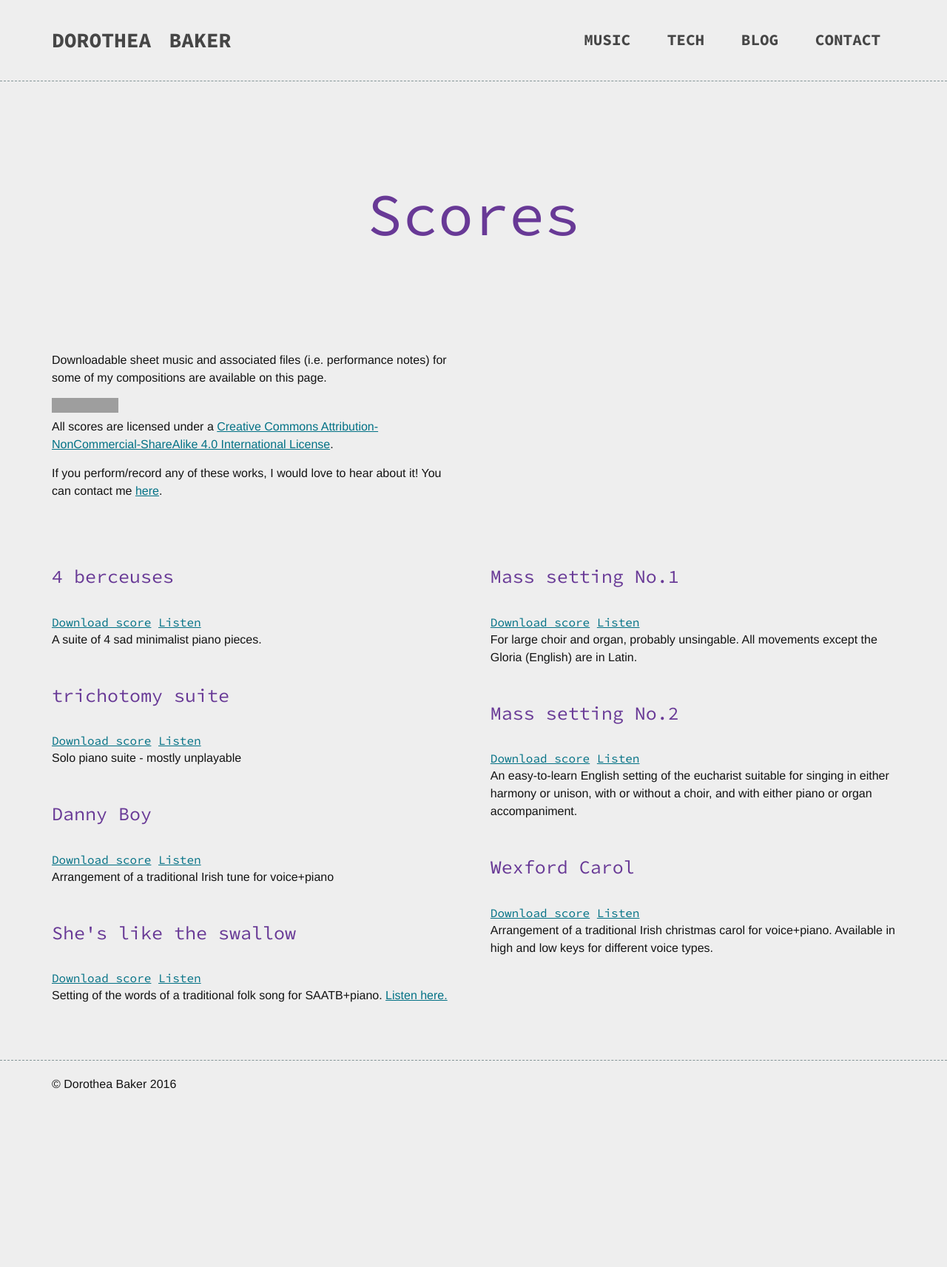
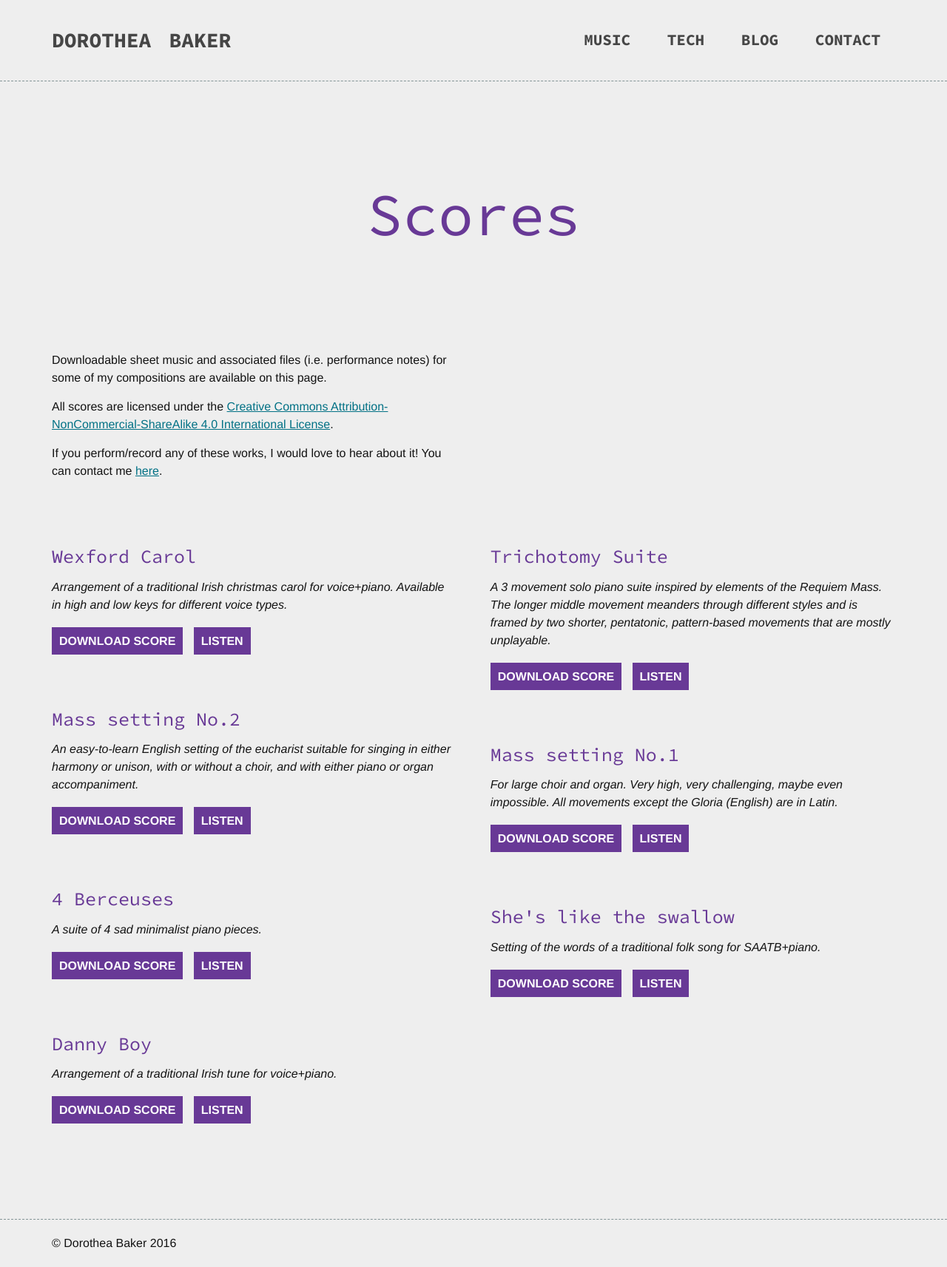
Before and after one commit to d-baker/navsite, a Jekyll site: the page built from scores.html, in a window 1280 px wide. Shown: the whole page at 74% size. Built offline with Jekyll 4.4.1, drawn with Linux system fonts in a browser that asks for light colours; before the commit the page ends 1498 px from its top, so only the background shows below that; grey boxes are pictures that could not be loaded.

Commit message:
almost complete styling of scores page

```diff
--- a/_data/scores.yml
+++ b/_data/scores.yml
@@ -1,36 +1,39 @@
 col1:
-  - title: 4 berceuses
-    url:
-    listen: https://dbaker.bandcamp.com/album/berceuses
-    description: A suite of 4 sad minimalist piano pieces.
 
-  - title: trichotomy suite
+  - title: Wexford Carol
     url:
     listen:
-    description: Solo piano suite - mostly unplayable
-
-  - title: Danny Boy
-    url:
-    listen: music/audio/originalcomps/Danny_Boy.html
-    description: Arrangement of a traditional Irish tune for voice+piano
-
-  - title: She's like the swallow
-    url:
-    listen: music/video/originalcomps/Shes_like_the_swallow.html
-    description: Setting of the words of a traditional folk song for SAATB+piano. <a href="">Listen here.</a>
-
-col2:
-  - title: Mass setting No.1
-    url:
-    listen:
-    description: For large choir and organ, probably unsingable. All movements except the Gloria (English) are in Latin.
+    description: Arrangement of a traditional Irish christmas carol for voice+piano. Available in high and low keys for different voice types.
 
   - title: Mass setting No.2
     url:
     listen:
     description: An easy-to-learn English setting of the eucharist suitable for singing in either harmony or unison, with or without a choir, and with either piano or organ accompaniment.
 
-  - title: Wexford Carol
+  - title: 4 Berceuses
+    url:
+    listen: https://dbaker.bandcamp.com/album/berceuses
+    description: A suite of 4 sad minimalist piano pieces.
+
+  - title: Danny Boy
+    url:
+    listen: music/audio/originalcomps/Danny_Boy.html
+    description: Arrangement of a traditional Irish tune for voice+piano.
+
+
+col2:
+
+  - title: Trichotomy Suite
     url:
     listen:
-    description: Arrangement of a traditional Irish christmas carol for voice+piano. Available in high and low keys for different voice types.
+    description: A 3 movement solo piano suite inspired by elements of the Requiem Mass. The longer middle movement meanders through different styles and is framed by two shorter, pentatonic, pattern-based movements that are mostly unplayable.
+
+  - title: Mass setting No.1
+    url:
+    listen:
+    description: For large choir and organ. Very high, very challenging, maybe even impossible. All movements except the Gloria (English) are in Latin.
+
+  - title: She's like the swallow
+    url:
+    listen: music/video/originalcomps/Shes_like_the_swallow.html
+    description: Setting of the words of a traditional folk song for SAATB+piano.
--- a/_includes/music-submenu.html
+++ b/_includes/music-submenu.html
@@ -1,3 +1,11 @@
+<li>
+	{% if page.url == "/music/scores/" %}
+	    <a class="current" href="{{ page.url | prepend: site.baseurl }}">scores</a>
+	{% else %}
+	    <a href="{{ "/music/scores" | prepend: site.baseurl }}">scores</a>
+	{% endif %}
+</li>
+
 <li>
 	{% if page.url == "/music/audio/" %}
 	    <a class="current" href="{{ page.url | prepend: site.baseurl }}">audio</a>
--- a/css/main.scss
+++ b/css/main.scss
@@ -262,10 +262,10 @@ footer {
     margin-top: 60px;
 }
 
-.botlisting {
+.botlisting, .scorelisting {
     margin-bottom: 40px;
 
-    h3 {
+    h2, h3 {
         margin-bottom: 10px;
     }
 
@@ -274,8 +274,42 @@ footer {
     }
 }
 
+.score {
+    margin-bottom: 60px;
+
+    .descrip {
+        font-style: italic;
+    }
+}
+
+.scorelisting .buttons {
+    margin-top: 20px;
+}
+
+.scorelink {
+    text-transform: uppercase;
+    font-weight: bold;
+    color: white;
+    background: $musicHighlight;
+    text-decoration: none;
+    margin-top: 20px;
+    padding: 20px;
+    display: block;
+    text-align: center;
+}
+
 
 @media (min-width: 900px) {
+    .scorelink {
+        display: inline;
+        padding: 10px;
+        margin-right: 10px;
+
+        &:hover {
+            background: $musicHighlight - #111;
+        }
+    }
+
     .back {
         margin-top: 0px;
     }
--- a/scores.html
+++ b/scores.html
@@ -9,23 +9,25 @@ permalink: /music/scores/
 <div class="textblock">
 	<p>Downloadable sheet music and associated files (i.e. performance notes) for some of my compositions are available on this page.</p>
 	<p>
-	<a rel="license" href="http://creativecommons.org/licenses/by-nc-sa/4.0/deed.en_GB"><img alt="Creative Commons Licence" style="border-width:0" src="http://i.creativecommons.org/l/by-nc-sa/4.0/88x31.png" /></a><br />All scores are licensed under a <a rel="license" href="http://creativecommons.org/licenses/by-nc-sa/4.0/deed.en_GB">Creative Commons Attribution-NonCommercial-ShareAlike 4.0 International License</a>.
+	All scores are licensed under the <a rel="license" href="http://creativecommons.org/licenses/by-nc-sa/4.0/deed.en_GB">Creative Commons Attribution-NonCommercial-ShareAlike 4.0 International License</a>.
 	</p>
 	<p>
-	If you perform/record any of these works, I would love to hear about it! You can contact me <a href="contact.html">here</a>.
+	If you perform/record any of these works, I would love to hear about it! You can contact me <a href="/contact/">here</a>.
 	</p>
 </div>
 
-<div class="scorelist">
+<div class="scorelisting">
     {% for category in site.data.scores %}
 
     	<div class="{{ category[0] }}">
 		    {% for score in category[1] %}
 		    	<article class="score">
 			    	<h2 class="avpg">{{ score.title }}</h3>
-			    	<a class="scorelink" href="{{score.url}}">Download score</a>
-			        <a class="scorelink" href="{{score.listen}}">Listen</a>
 			    	<p class="descrip">{{ score.description }}</p>
+			    	<p class="buttons">
+				    	<a class="scorelink" href="{{score.url}}">Download score</a>
+				        <a class="scorelink" href="{{score.listen}}">Listen</a>
+			        </p>
 		    	</article>
 		    {% endfor %}
 	    </div>
```
